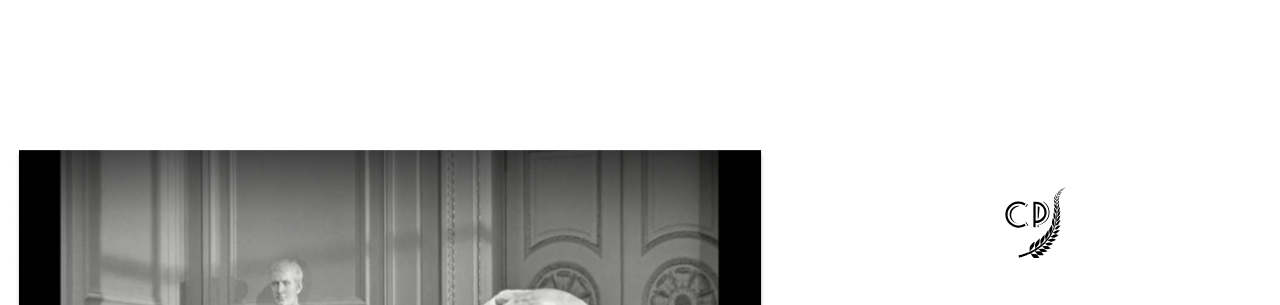
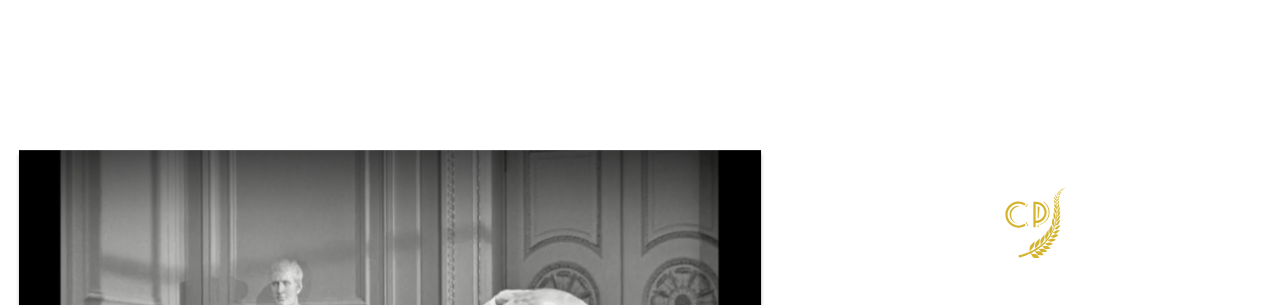
Before and after one commit to carlos-saiz/Classic-Picks, a website built with Vite: page src/views/final/final.html in a window 1280 px wide. Shown: the top 305 px of the page. Built offline with nearby package versions, Linux system fonts and the light colour scheme.

Commit message:
Actualización de imagenes, "logo mini" a "logo-small", logo ahora tiene color

```diff
--- a/src/views/final/final.html
+++ b/src/views/final/final.html
@@ -10,7 +10,7 @@
 
 <body>
   <header>
-    <img src="/img/logo mini.svg" alt="logo image">
+    <img src="/img/logo-small.svg" alt="logo image">
   </header>
   <main>
     <section>
@@ -18,7 +18,7 @@
         <img src="/img/video-big.jpg" alt="video provisional">
       </div>
       <div class="content right">
-    <img src="/img/logo mini.svg" alt="logo image">
+    <img src="/img/logo-small.svg" alt="logo image">
         <h2>El Gran Dictador, 1940</h2>
         <div>
 
```
